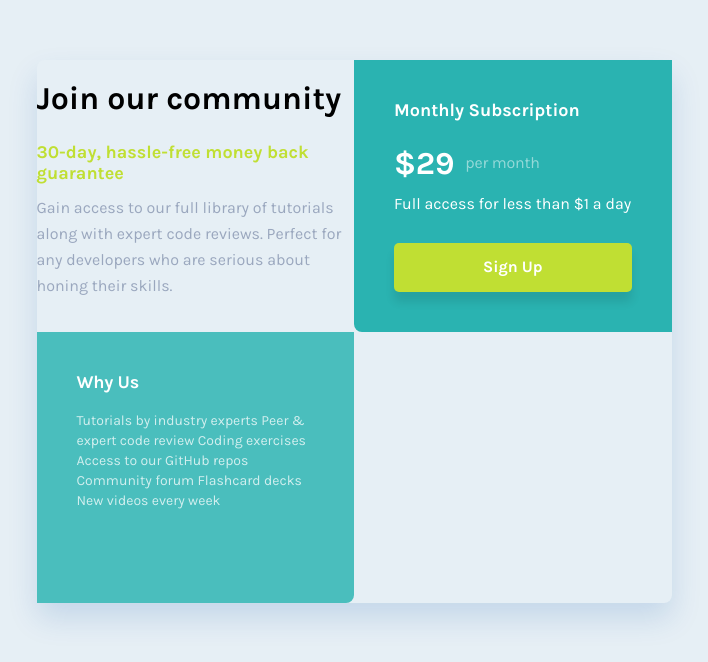
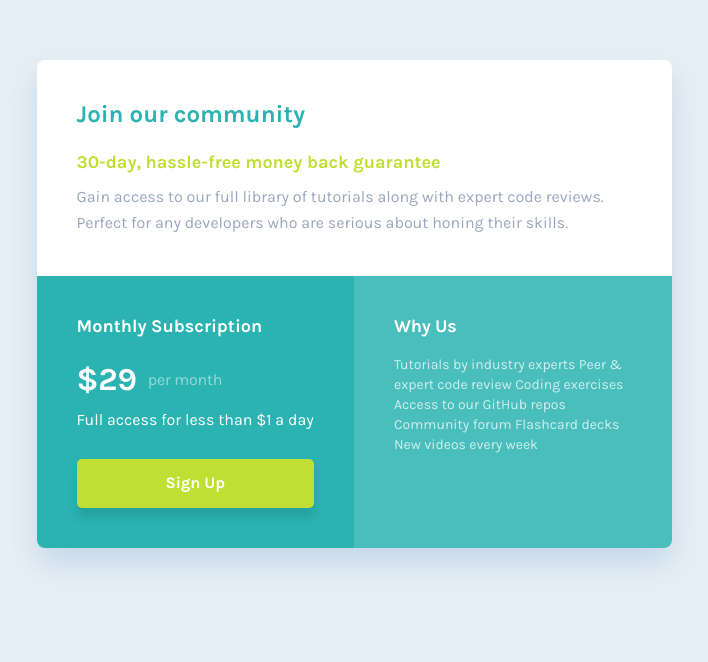
Before and after one commit to Glebkas/single-price-grid, a plain HTML site: page index.html in a window 1280 px wide. Shown: the part 132-794 px from the top of the page, without its empty margins (286-994 px from the left). Drawn offline with Linux system fonts and the light colour scheme; the site is published under a folder, as on GitHub Pages, so addresses that start at the root find nothing.

Commit message:
Update index.css

```diff
--- a/index.css
+++ b/index.css
@@ -2,8 +2,8 @@
 @import url(./fonts/fonts.css);
 @import url(./blocks/root/root.css);
 @import url(./blocks/single-price-grid/single-price-grid.css);
-@import url(/blocks/lead/lead.css);
-@import url(/blocks/lead/__title/lead__title.css);
+@import url(./blocks/lead/lead.css);
+@import url(./blocks/lead/__title/lead__title.css);
 @import url(./blocks/lead/__subtitle/lead__subtitle.css);
 @import url(./blocks/lead/__description/lead__description.css);
 @import url(./blocks/subscription/subscription.css);
```
